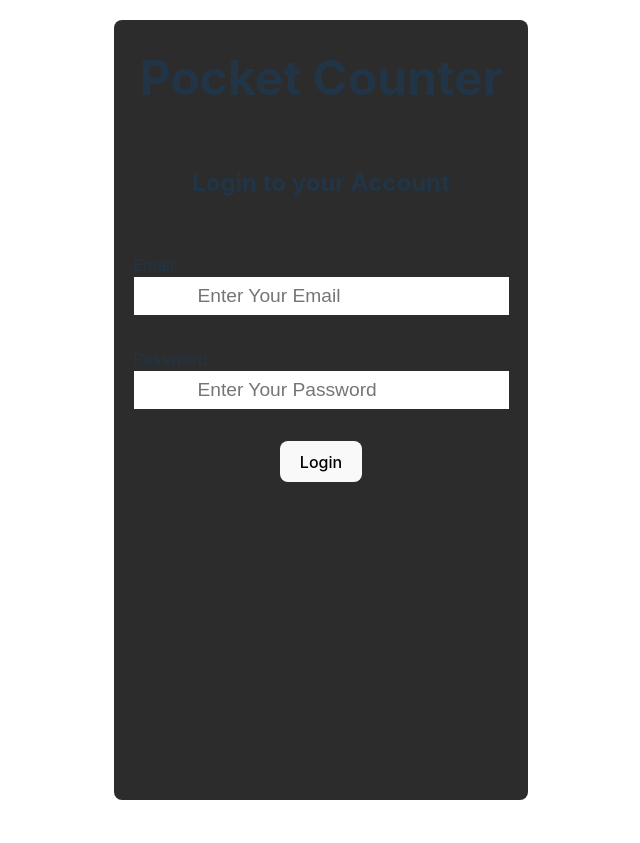
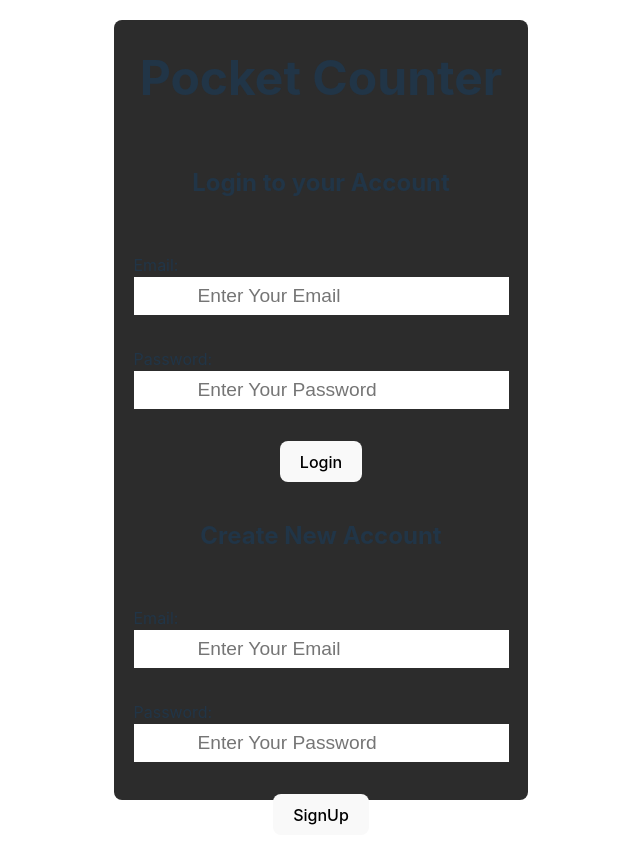
Before and after one commit to fa125had/vite-practice, a React (Vite) app: page / in a window 1280 px wide. Shown: the whole page, without its empty margins (319-959 px from the left). Before the commit the page ends 800 px from the top, so only its background shows below. Built offline with nearby package versions, Linux system fonts and the light colour scheme.

Commit message:
fix none-uniqe-id bugs in signin and signup pages

```diff
--- a/src/Components/App/App.jsx
+++ b/src/Components/App/App.jsx
@@ -12,7 +12,7 @@ function App() {
     <div className='app-wrapper'>
       <h1>Pocket Counter</h1>
       <SignIn />
-      {/* <SignUp /> */}
+      <SignUp />
     </div>
   );
 }
--- a/src/Components/Auth/SignIn/SignIn.jsx
+++ b/src/Components/Auth/SignIn/SignIn.jsx
@@ -30,7 +30,7 @@ export const SignIn = () => {
         <input
           type='email'
           name='email'
-          id='email'
+          id='signin-email'
           placeholder='Enter Your Email'
           value={email}
           onChange={changeHandler}
@@ -40,7 +40,7 @@ export const SignIn = () => {
         <input
           type='password'
           name='password'
-          id='password'
+          id='signin-password'
           placeholder='Enter Your Password'
           value={password}
           onChange={changeHandler}
--- a/src/Components/Auth/SignUp/SignUp.jsx
+++ b/src/Components/Auth/SignUp/SignUp.jsx
@@ -52,7 +52,7 @@ export const SignUp = () => {
         <input
           type='email'
           name='email'
-          id='email'
+          id='signup-email'
           placeholder='Enter Your Email'
           value={email}
           onChange={changeHandler}
@@ -62,7 +62,7 @@ export const SignUp = () => {
         <input
           type='password'
           name='password'
-          id='password'
+          id='signup-password'
           placeholder='Enter Your Password'
           value={password}
           onChange={changeHandler}
```
